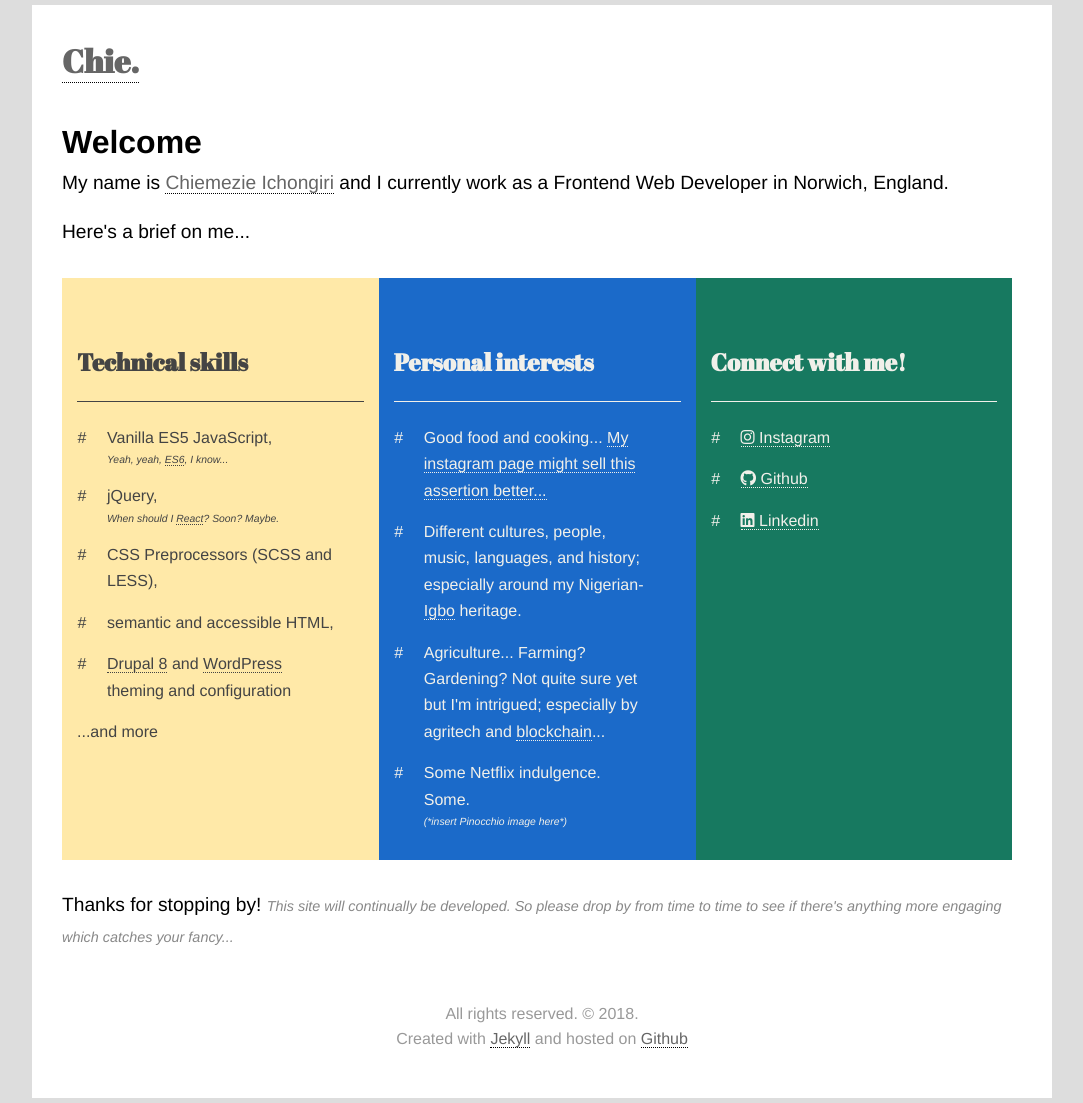
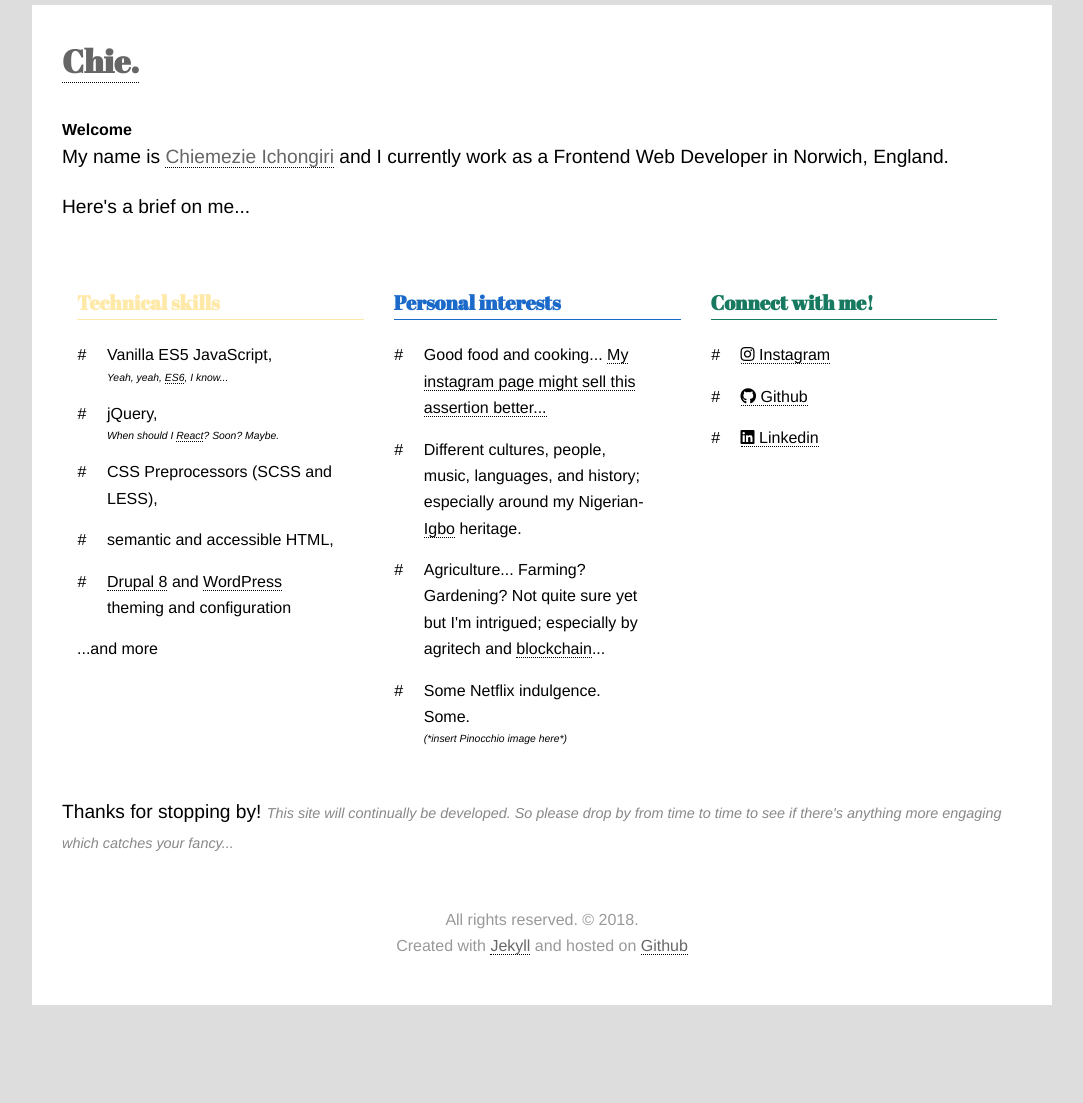
Before and after one commit to chiich/portfolio, a Jekyll site: the page built from index.html, in a window 1280 px wide. Shown: the whole page, without its empty margins (98-1181 px from the left). Built offline with Jekyll 4.4.1, drawn with Linux system fonts in a browser that asks for light colours; nearby versions of some CDN libraries; after the commit the page ends 1010 px from its top, so only the background shows below that.

Commit message:
Tides-a-changing

```diff
--- a/_sass/_w3.scss
+++ b/_sass/_w3.scss
@@ -21,6 +21,7 @@
 
 h1, h2, h3, h4, h5, h6 {
   font-family: "Abril Fatface", serif;
+  margin: 0;
 }
 
 .inner {
@@ -45,10 +46,6 @@
 
       &.intro {
           font-size: 1rem;
-
-            strong {
-               font-size: 2rem;
-            }
       }
   }
 
@@ -66,6 +63,30 @@
   padding: 0 0 15px 0;
 }
 
+h2 {
+  font-size: calc(1.5rem * 0.835);
+}
+
+.wrap {
+  position: relative;
+
+  ul, ol {
+    position: absolute;
+    bottom: 0;
+    right: 100%;
+    width: 100%;
+    margin-right: 15px;
+    // display: none;
+  }
+}
+
+.main-img {
+  background: whitesmoke;
+  background-repeat: no-repeat;
+  background-position: 20% 0;
+  background-size: contain;
+  background-image: url('/assets/images/214888-20171105-180x450.jpg');
+}
 
 .row {
   display: table; /* Make the container element behave like a table */
@@ -109,21 +130,30 @@
       color: black;
       font-weight: bold;
   }
+}
 
-    &.blue {
-        background-color: #344564;
-        background-color: #008CBA;
-        background-color: #1b6ac9;
 
-        color: #ddd;
-        color: #f1f0ea;
+
+.blue {
+  h2 {
+    color: #344564;
+   color: #008CBA;
+   color: #1b6ac9;
+  }
+  ul, ol {
+    border-color: #1b6ac9;
+  }
 
 }
 
-    &.yellow {
-        background-color: #ffe9a8;
-        color: #444;
+.yellow {
+  h2 {
+    color: #ffe9a8;
+  }
 
+  ul, ol {
+    border-color: #ffe9a8;
+  }
   a:link,
   a:visited {
      /* color: #666; */
@@ -131,8 +161,15 @@
 
 }
 
-    &.green {
-        overflow: initial;
+.green {
+  h2 {
+    color: #2da562;
+    color: #177960;
+  }
+
+  ul, ol {
+    border-color: #177960;
+  }
 
   &::after {
       /*
@@ -149,43 +186,58 @@
       padding-top: 7.5px;
       */
   }
-        background-color: #2da562;
-        background-color: #177960;
-        color: #ddd;
-        color: #f1f0ea;
+
 
   img {
       position: absolute;
       top: 50%;
       left: 50%;
       transform: translate(-50%, -50%);
-
       opacity: 0.25;
-
   }
 
 }
 
-    &.purple {
-        background-color: #725ead;
-        color: #ddd;
-
+.purple {
+  h2 {
+    color: #725ead;
+  }
+  ul, ol {
+    border-color: #725ead;
+  }
 }
 
-    &.red {
-        background-color: #d4442e;
-        background-color: #905;
-        background-color: #ff4564;
-        color: #ddd;
-
+.red {
+  h2 {
+    color: #d4442e;
+    color: #905;
+    color: #ff4564;
   }
 
-    &.grey {
-        background-color: #596568;
-        color: #ddd;
-
+  ul, ol {
+    border-color: #ff4564;
+  }
 }
 
+.grey {
+  h2 {
+    color: #596568;
+  }
+
+  ul,ol {
+    border-color: #596568;
+  }
+}
+
+
+.green,
+.grey,
+.red,
+.purple,
+.yellow,
+.blue {
+  background-color: white;
+  color: initial;
 }
 
 .row::after {
@@ -305,7 +357,7 @@
 
   .row,
   .site-header {
-      margin-bottom: 30px;
+    margin-bottom: 0;
   }
 
 
```
Lines whose indentation alone changed are shown as unchanged.
